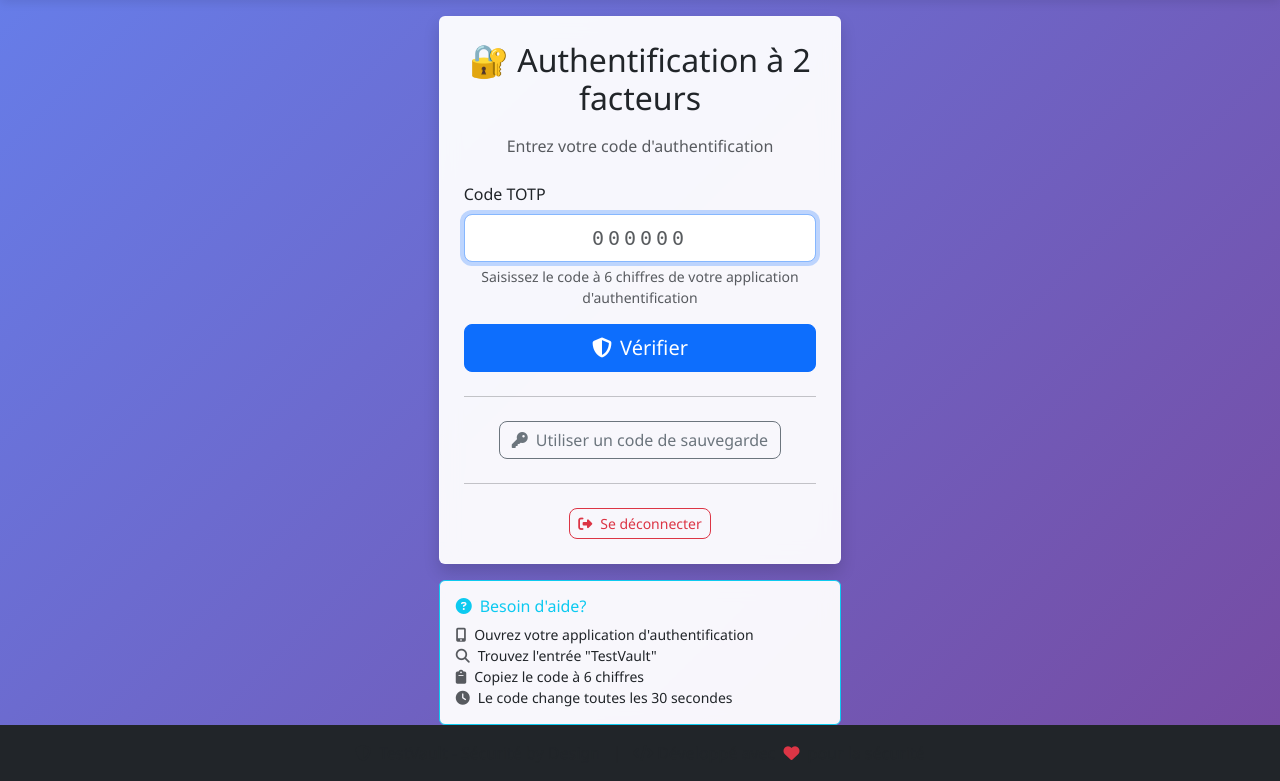
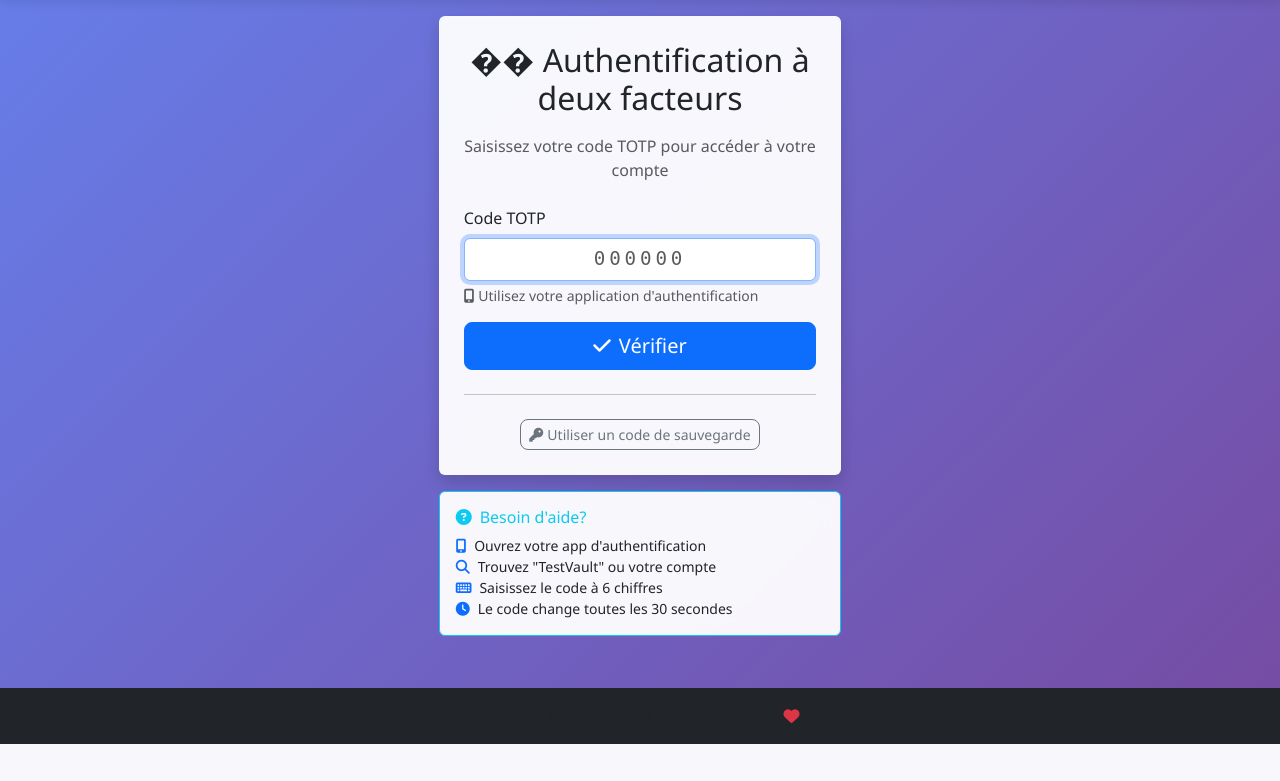
Before and after one commit to spideystreet/epsi-secu-by-design-tp, a Flask app: page /auth/totp/verify in a window 1280 px wide. Shown: the part 56-837 px from the top of the page. After the commit the page ends 800 px from the top, so only its background shows below. Run offline with Flask 3, Linux system fonts and the light colour scheme; a user stored in the database is signed in.

Commit message:
feat(app): up templates

```diff
--- a/app/templates/auth/totp_verify.html
+++ b/app/templates/auth/totp_verify.html
@@ -8,26 +8,30 @@
             <div class="card shadow">
                 <div class="card-body p-4">
                     <div class="text-center mb-4">
-                        <h2 class="card-title mb-3">🔐 Authentification à 2 facteurs</h2>
-                        <p class="text-muted">Entrez votre code d'authentification</p>
+                        <h2 class="card-title mb-3">�� Authentification à deux facteurs</h2>
+                        <p class="text-muted">Saisissez votre code TOTP pour accéder à votre compte</p>
                     </div>
 
-                    <!-- TOTP Form -->
-                    <form method="POST" id="totpForm">
+                    <form method="POST">
+                        <!-- Anti-replay protection tokens -->
+                        <input type="hidden" name="csrf_token" value="{{ csrf_token }}">
+                        <input type="hidden" name="request_nonce" value="{{ request_nonce }}">
+                        <input type="hidden" name="submission_id" value="{{ submission_id }}">
+
                         <div class="mb-3">
                             <label for="token" class="form-label">Code TOTP</label>
-                            <input type="text" class="form-control form-control-lg text-center"
-                                   id="token" name="token" placeholder="000000"
-                                   maxlength="6" pattern="[0-9]{6}" required
-                                   style="font-family: monospace; letter-spacing: 0.2em;">
-                            <div class="form-text text-center">
-                                Saisissez le code à 6 chiffres de votre application d'authentification
+                            <input type="text" class="form-control text-center" id="token" name="token"
+                                   placeholder="000000" maxlength="6" pattern="[0-9]{6}"
+                                   style="font-family: monospace; font-size: 1.2em; letter-spacing: 0.2em;"
+                                   autocomplete="one-time-code" inputmode="numeric">
+                            <div class="form-text">
+                                <i class="fas fa-mobile-alt me-1"></i>Utilisez votre application d'authentification
                             </div>
                         </div>
 
                         <div class="d-grid gap-2">
-                            <button type="submit" class="btn btn-primary btn-lg">
-                                <i class="fas fa-shield-alt me-2"></i>Vérifier
+                            <button type="submit" class="btn btn-primary btn-lg" id="verifyBtn">
+                                <i class="fas fa-check me-2"></i>Vérifier
                             </button>
                         </div>
                     </form>
@@ -36,62 +40,52 @@
 
                     <!-- Backup Code Section -->
                     <div class="text-center">
-                        <button class="btn btn-outline-secondary" type="button" data-bs-toggle="collapse"
-                                data-bs-target="#backupCodeSection" aria-expanded="false">
-                            <i class="fas fa-key me-2"></i>Utiliser un code de sauvegarde
+                        <button type="button" class="btn btn-outline-secondary btn-sm" onclick="toggleBackupCode()">
+                            <i class="fas fa-key me-1"></i>Utiliser un code de sauvegarde
                         </button>
                     </div>
 
-                    <div class="collapse mt-3" id="backupCodeSection">
-                        <div class="card card-body bg-light">
+                    <div id="backupCodeSection" style="display: none;">
+                        <hr class="my-3">
                         <form method="POST">
+                            <!-- Anti-replay protection tokens -->
+                            <input type="hidden" name="csrf_token" value="{{ csrf_token }}">
+                            <input type="hidden" name="request_nonce" value="{{ request_nonce }}">
+                            <input type="hidden" name="submission_id" value="{{ submission_id }}">
+
                             <div class="mb-3">
                                 <label for="backup_code" class="form-label">Code de sauvegarde</label>
-                                    <input type="text" class="form-control text-center"
-                                           id="backup_code" name="backup_code" placeholder="0000-0000"
-                                           style="font-family: monospace;">
-                                    <div class="form-text text-center">
-                                        Format: 0000-0000 (8 chiffres avec tiret)
+                                <input type="text" class="form-control text-center" id="backup_code" name="backup_code"
+                                       placeholder="XXXXXXXX" maxlength="8"
+                                       style="font-family: monospace; font-size: 1.1em; letter-spacing: 0.1em;"
+                                       autocomplete="off">
+                                <div class="form-text">
+                                    <i class="fas fa-exclamation-triangle text-warning me-1"></i>
+                                    Code à usage unique
                                 </div>
                             </div>
 
                             <div class="d-grid">
-                                    <button type="submit" class="btn btn-warning">
+                                <button type="submit" class="btn btn-warning" id="backupBtn">
                                     <i class="fas fa-unlock me-2"></i>Utiliser le code de sauvegarde
                                 </button>
                             </div>
                         </form>
-
-                            <div class="alert alert-warning mt-3 mb-0">
-                                <small>
-                                    <i class="fas fa-exclamation-triangle me-2"></i>
-                                    <strong>Attention:</strong> Chaque code de sauvegarde ne peut être utilisé qu'une seule fois.
-                                </small>
                     </div>
                 </div>
             </div>
 
-                    <hr class="my-4">
-
-                    <div class="text-center">
-                        <a href="{{ url_for('auth.logout') }}" class="btn btn-outline-danger btn-sm">
-                            <i class="fas fa-sign-out-alt me-2"></i>Se déconnecter
-                        </a>
-                    </div>
-                </div>
-            </div>
-
-            <!-- Help Section -->
+            <!-- Help Card -->
             <div class="card mt-3 border-info">
                 <div class="card-body p-3">
                     <h6 class="card-title text-info">
                         <i class="fas fa-question-circle me-2"></i>Besoin d'aide?
                     </h6>
                     <ul class="list-unstyled mb-0 small">
-                        <li><i class="fas fa-mobile-alt text-muted me-2"></i>Ouvrez votre application d'authentification</li>
-                        <li><i class="fas fa-search text-muted me-2"></i>Trouvez l'entrée "TestVault"</li>
-                        <li><i class="fas fa-clipboard text-muted me-2"></i>Copiez le code à 6 chiffres</li>
-                        <li><i class="fas fa-clock text-muted me-2"></i>Le code change toutes les 30 secondes</li>
+                        <li><i class="fas fa-mobile-alt text-primary me-2"></i>Ouvrez votre app d'authentification</li>
+                        <li><i class="fas fa-search text-primary me-2"></i>Trouvez "TestVault" ou votre compte</li>
+                        <li><i class="fas fa-keyboard text-primary me-2"></i>Saisissez le code à 6 chiffres</li>
+                        <li><i class="fas fa-clock text-primary me-2"></i>Le code change toutes les 30 secondes</li>
                     </ul>
                 </div>
             </div>
@@ -104,37 +98,84 @@
     const tokenInput = document.getElementById('token');
     const backupCodeInput = document.getElementById('backup_code');
 
-    // Auto-focus and format TOTP input
+    // Auto-focus on token input
+    tokenInput.focus();
+
+    // Auto-format token input (numbers only)
     tokenInput.addEventListener('input', function(e) {
-        let value = e.target.value.replace(/\D/g, '');
-        if (value.length > 6) {
-            value = value.substring(0, 6);
-        }
-        e.target.value = value;
+        e.target.value = e.target.value.replace(/\D/g, '');
 
-        // Auto-submit when 6 digits are entered
-        if (value.length === 6) {
-            document.getElementById('totpForm').submit();
+        // Auto-submit when 6 digits entered
+        if (e.target.value.length === 6) {
+            document.getElementById('verifyBtn').click();
         }
     });
 
-    // Format backup code input
+    // Auto-format backup code input (uppercase)
     backupCodeInput.addEventListener('input', function(e) {
-        let value = e.target.value.replace(/\D/g, '');
-        if (value.length > 8) {
-            value = value.substring(0, 8);
+        e.target.value = e.target.value.toUpperCase().replace(/[^A-Z0-9]/g, '');
+    });
+
+    // Prevent double submission
+    let formSubmitted = false;
+    const forms = document.querySelectorAll('form');
+    forms.forEach(form => {
+        form.addEventListener('submit', function(e) {
+            if (formSubmitted) {
+                e.preventDefault();
+                return false;
+            }
+            formSubmitted = true;
+
+            // Disable submit buttons
+            const submitBtn = form.querySelector('button[type="submit"]');
+            if (submitBtn) {
+                submitBtn.disabled = true;
+                const originalText = submitBtn.innerHTML;
+                submitBtn.innerHTML = '<i class="fas fa-spinner fa-spin me-2"></i>Vérification...';
+
+                // Re-enable after 3 seconds as safety net
+                setTimeout(() => {
+                    formSubmitted = false;
+                    submitBtn.disabled = false;
+                    submitBtn.innerHTML = originalText;
+                }, 3000);
+            }
+        });
+    });
+});
+
+function toggleBackupCode() {
+    const section = document.getElementById('backupCodeSection');
+    const isHidden = section.style.display === 'none';
+
+    section.style.display = isHidden ? 'block' : 'none';
+
+    if (isHidden) {
+        document.getElementById('backup_code').focus();
+    } else {
+        document.getElementById('token').focus();
+    }
 }
 
-        // Add dash after 4 digits
-        if (value.length > 4) {
-            value = value.substring(0, 4) + '-' + value.substring(4);
+// Auto-refresh countdown (visual feedback)
+let countdown = 30;
+function updateCountdown() {
+    const tokenInput = document.getElementById('token');
+    if (tokenInput && tokenInput.placeholder === '000000') {
+        countdown--;
+        if (countdown <= 0) {
+            countdown = 30;
+            // Visual indication that code refreshed
+            tokenInput.style.backgroundColor = '#e3f2fd';
+            setTimeout(() => {
+                tokenInput.style.backgroundColor = '';
+            }, 1000);
+        }
+    }
 }
 
-        e.target.value = value;
-    });
-
-    // Auto-focus token input
-    tokenInput.focus();
-});
+// Start countdown
+setInterval(updateCountdown, 1000);
 </script>
 {% endblock %}
```
Also changed, not shown: app/templates/add_book.html (+83 -33 lines), app/templates/auth/login.html (+21 -0 lines), app/templates/auth/register.html (+27 -2 lines). Lines whose indentation alone changed are shown as unchanged.
